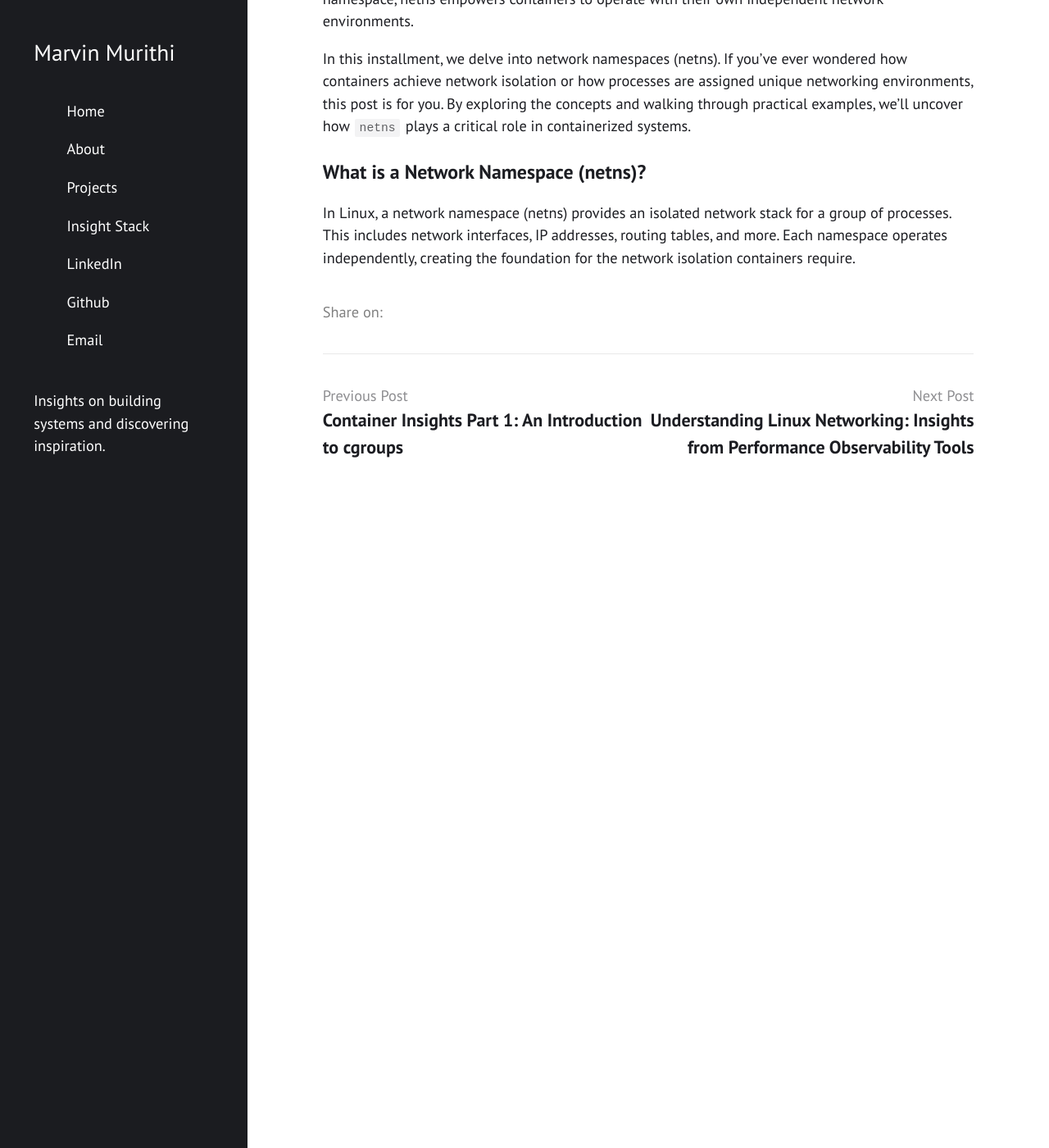
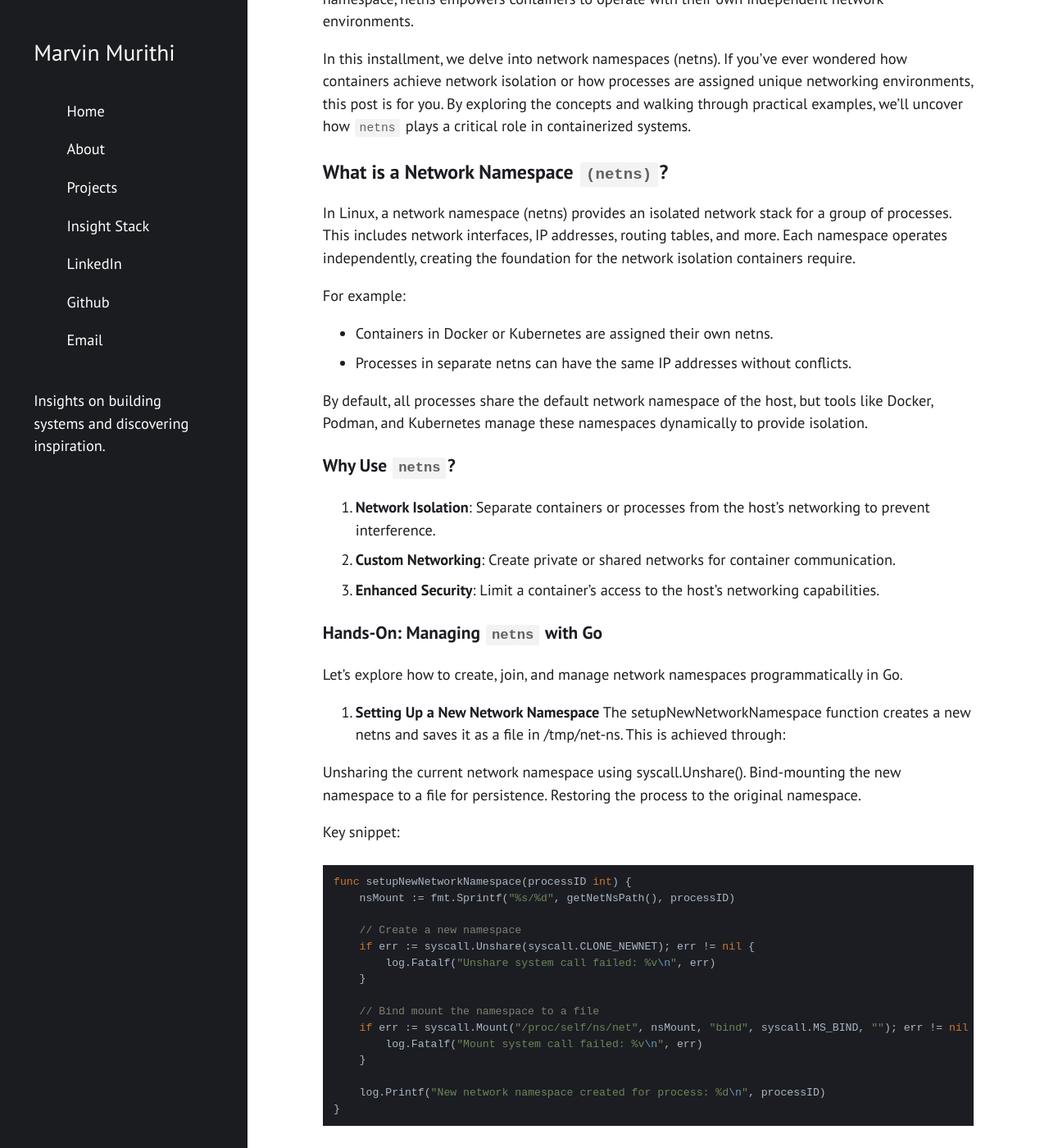
Before and after one commit to rimubytes/marvin, a Jekyll site: the page built from _posts/2024-06-02-container-insights-netns.md, in a window 1280 px wide and 1400 px high, scrolled down 303 px. Shown: the whole window at 82% size. Built offline with Jekyll 4.4.1, drawn with Linux system fonts in a browser that asks for light colours; nearby versions of some CDN libraries; library files that are not in the unit come from our copies.

Commit message:
docs: describe setupNewNetworkingNamespace with examples

````diff
--- a/_posts/2024-06-02-container-insights-netns.md
+++ b/_posts/2024-06-02-container-insights-netns.md
@@ -12,6 +12,50 @@ In the dynamic realm of containerized applications, robust network isolation is
 
 In this installment, we delve into network namespaces (netns). If you’ve ever wondered how containers achieve network isolation or how processes are assigned unique networking environments, this post is for you. By exploring the concepts and walking through practical examples, we’ll uncover how `netns` plays a critical role in containerized systems.
 
-## What is a Network Namespace (netns)?
+## What is a Network Namespace `(netns)`?
 
 In Linux, a network namespace (netns) provides an isolated network stack for a group of processes. This includes network interfaces, IP addresses, routing tables, and more. Each namespace operates independently, creating the foundation for the network isolation containers require.
+
+For example:
+
+- Containers in Docker or Kubernetes are assigned their own netns.
+- Processes in separate netns can have the same IP addresses without conflicts.
+
+By default, all processes share the default network namespace of the host, but tools like Docker, Podman, and Kubernetes manage these namespaces dynamically to provide isolation.
+
+### Why Use `netns`?
+
+1. **Network Isolation**: Separate containers or processes from the host’s networking to prevent interference.
+2. **Custom Networking**: Create private or shared networks for container communication.
+3. **Enhanced Security**: Limit a container’s access to the host’s networking capabilities.
+
+### Hands-On: Managing `netns` with Go
+
+Let’s explore how to create, join, and manage network namespaces programmatically in Go.
+
+1. **Setting Up a New Network Namespace**
+The setupNewNetworkNamespace function creates a new netns and saves it as a file in /tmp/net-ns. This is achieved through:
+
+Unsharing the current network namespace using syscall.Unshare().
+Bind-mounting the new namespace to a file for persistence.
+Restoring the process to the original namespace.
+
+Key snippet:
+
+```go
+func setupNewNetworkNamespace(processID int) {
+    nsMount := fmt.Sprintf("%s/%d", getNetNsPath(), processID)
+
+    // Create a new namespace
+    if err := syscall.Unshare(syscall.CLONE_NEWNET); err != nil {
+        log.Fatalf("Unshare system call failed: %v\n", err)
+    }
+
+    // Bind mount the namespace to a file
+    if err := syscall.Mount("/proc/self/ns/net", nsMount, "bind", syscall.MS_BIND, ""); err != nil {
+        log.Fatalf("Mount system call failed: %v\n", err)
+    }
+
+    log.Printf("New network namespace created for process: %d\n", processID)
+}
+```
````
